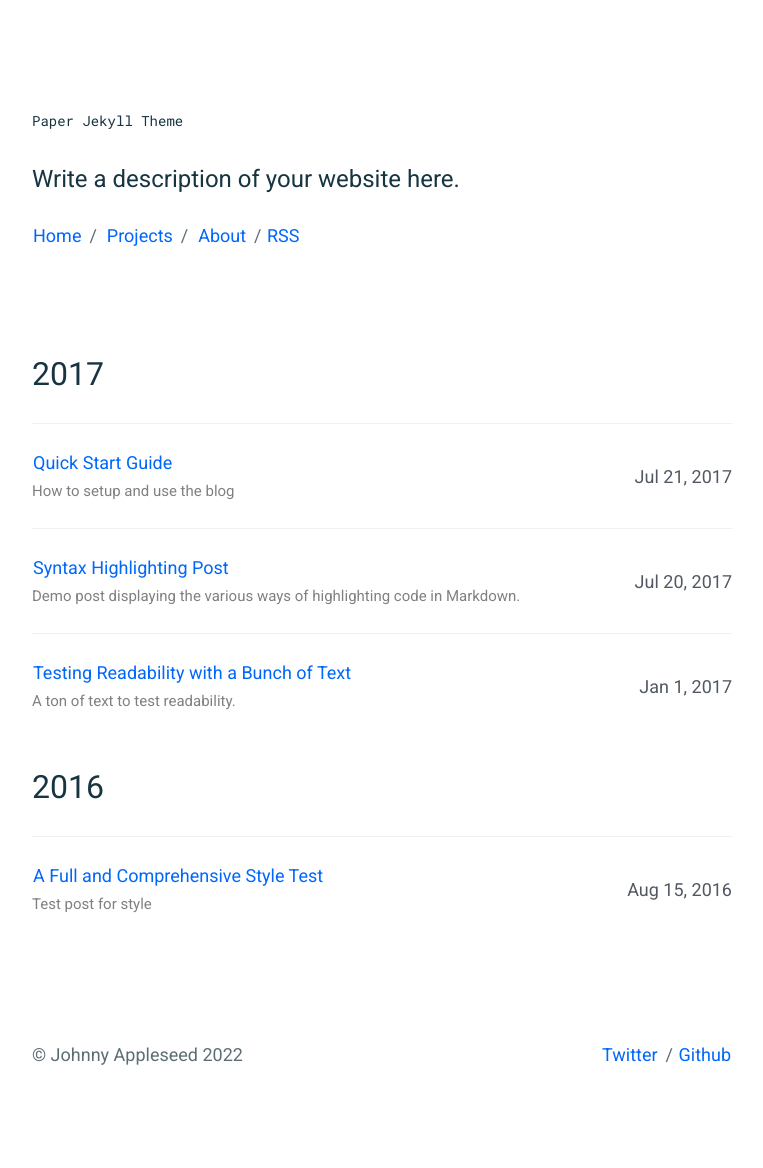
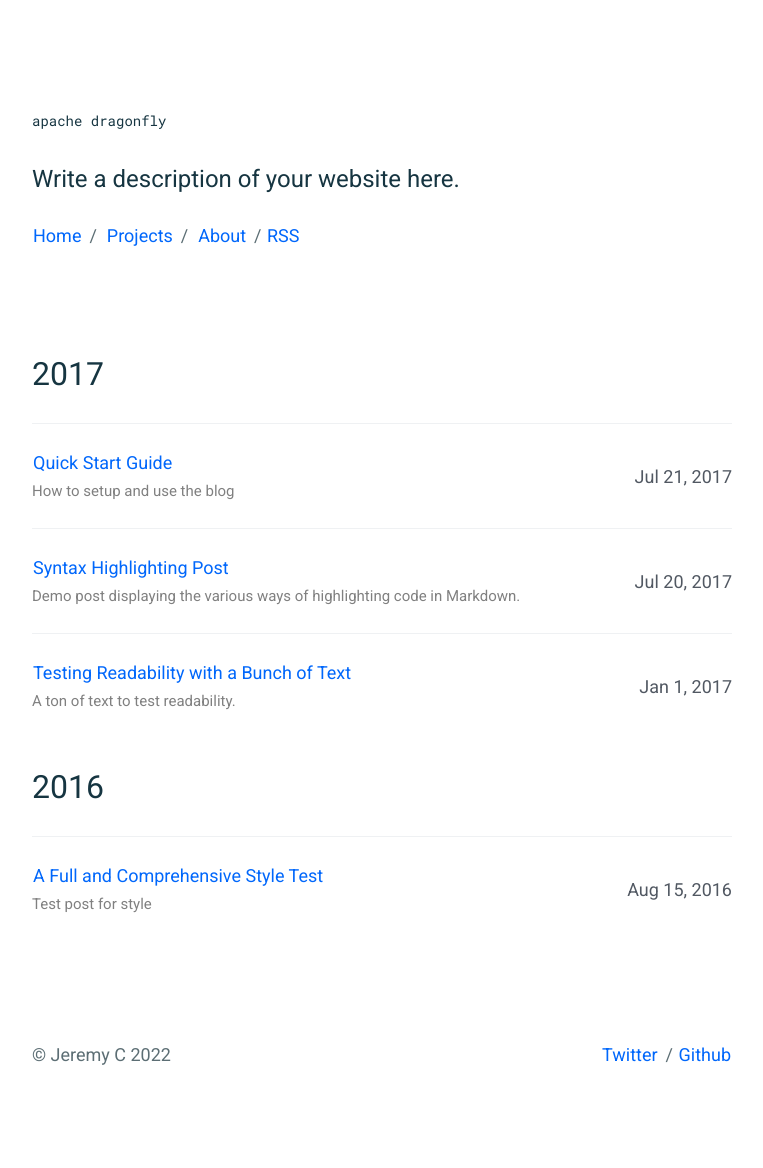
Before and after one commit to apachedragonfly/apachedragonfly.github.io, a Jekyll site: the page built from index.html, in a window 1280 px wide. Shown: the whole page, without its empty margins (258-1021 px from the left). Built offline with Jekyll 4.4.1, drawn with Linux system fonts in a browser that asks for light colours.

Commit message:
Update _config.yml

```diff
--- a/_config.yml
+++ b/_config.yml
@@ -1,15 +1,15 @@
 # Site settings
-title: "Paper Jekyll Theme"
+title: "apache dragonfly"
 description: >
   Write a description of your website here.
 
-author: Johnny Appleseed
-email: johnny@appleseed.com
-twitter_username: _HairForceOne
-github_username: mkchoi212
+author: Jeremy C
+email: jeremy@apachedragonfly.com
+twitter_username: jeremyctweets
+github_username: apachedragonfly
 
-baseurl: "/paper-jekyll-theme" # the subpath of your site, e.g. /blog
-url: "https://deadbeef.me" # the base hostname & protocol for your site
+baseurl: "/apacheblog" # the subpath of your site, e.g. /blog
+url: "https://www.apachedragonfly.com" # the base hostname & protocol for your site
 
 google_analytics_id: UA-1111111111-1
 disqus_id:
```
